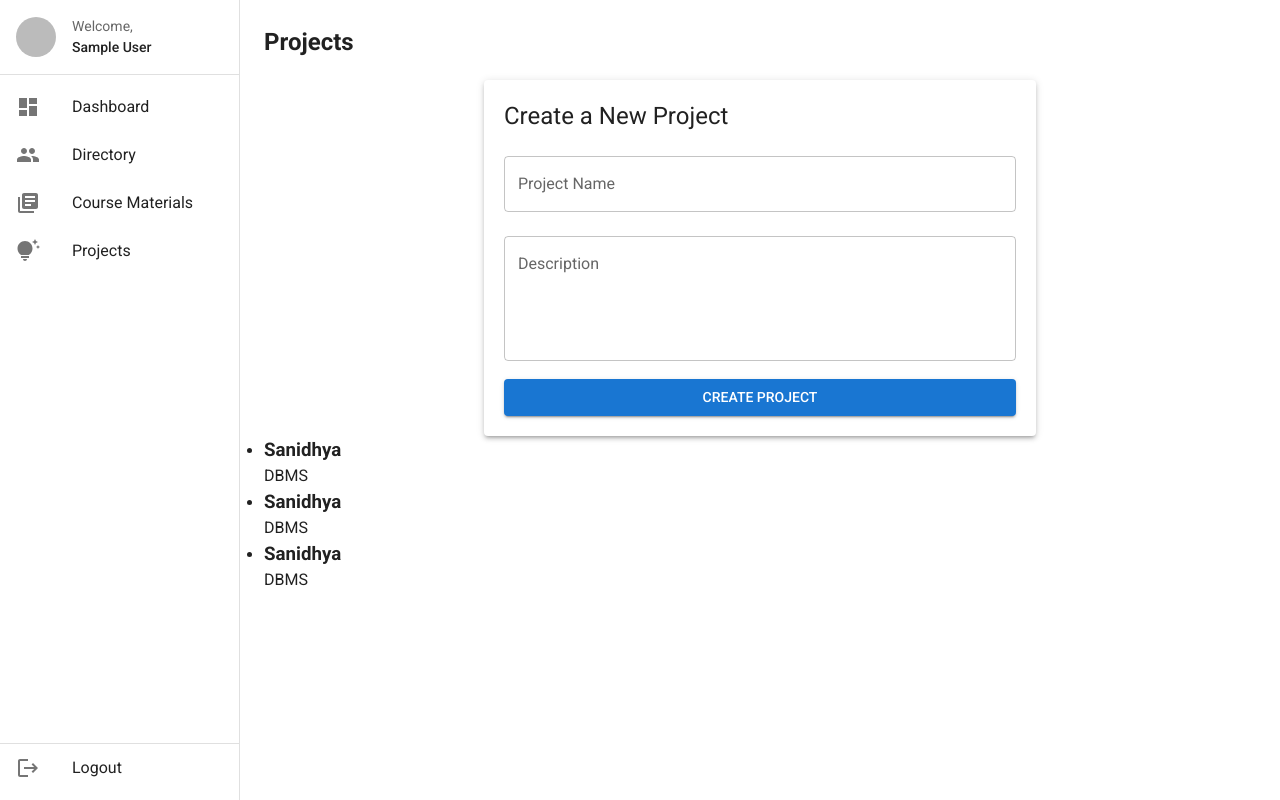
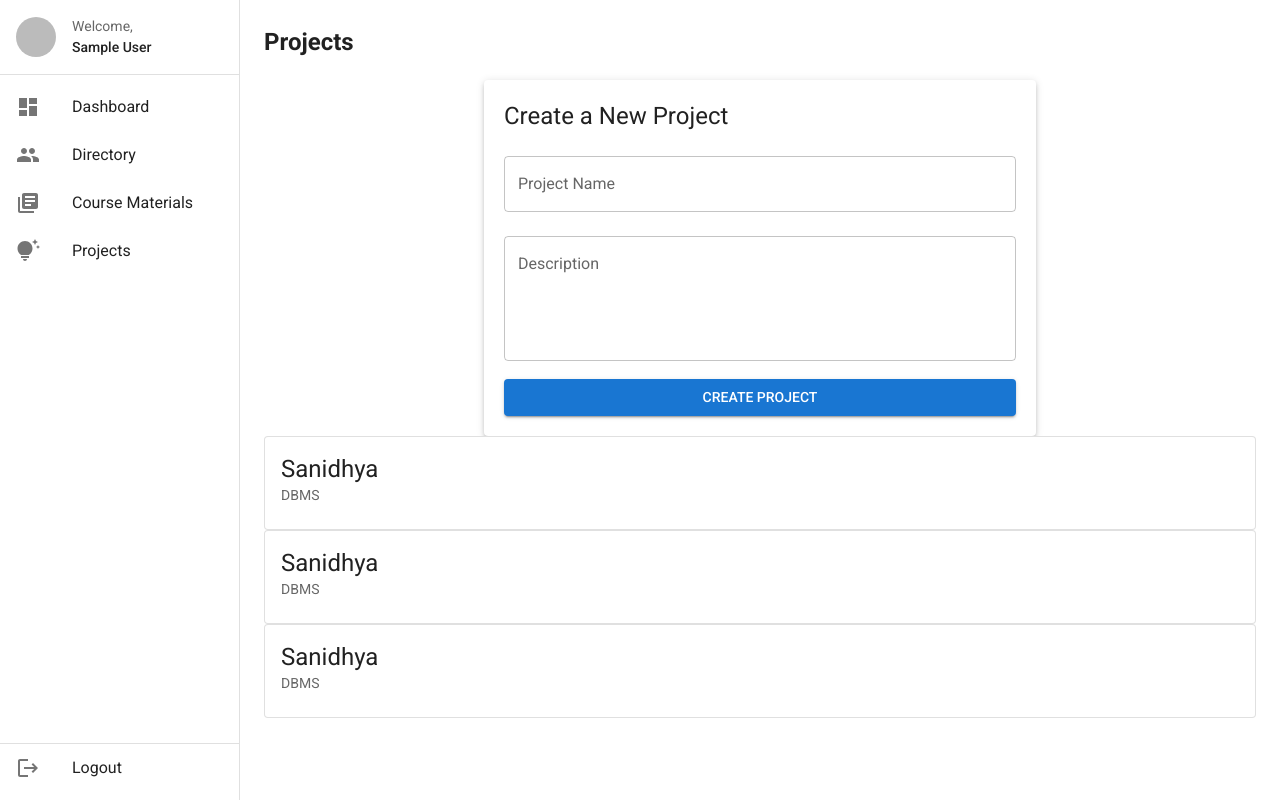
Before and after one commit to kaustavsahoo/cse-dept, a Next.js app: page /projects in a window 1280 px wide. Built offline with nearby package versions, Linux system fonts and the light colour scheme; no server answers; sample sign-in values are in the browser's storage.

Commit message:
add new cards

```diff
--- /dev/null
+++ b/app/(authenticated)/projects/ProjectCard.jsx
@@ -0,0 +1,19 @@
+import React from 'react';
+import { Card, CardContent, Typography } from '@mui/material';
+
+const ProjectCard = ({ projectName, description }) => {
+  return (
+    <Card variant="outlined">
+      <CardContent>
+        <Typography variant="h5" component="div">
+          {projectName}
+        </Typography>
+        <Typography variant="body2" color="textSecondary">
+          {description}
+        </Typography>
+      </CardContent>
+    </Card>
+  );
+};
+
+export default ProjectCard;
--- a/app/(authenticated)/projects/page.jsx
+++ b/app/(authenticated)/projects/page.jsx
@@ -5,6 +5,7 @@ import React, { useEffect, useState } from 'react';
 import { getAllProjects } from './projectsapi';
 import CreateProjectForm from './CreateProjectForm';
 import ProjectForm from './projectForm';
+import ProjectCard from './projectCard';
 function ProjectList() {
     const [projects, setProjects] = useState([
         {
@@ -41,10 +42,8 @@ function ProjectList() {
             <CreateProjectForm />
             <ul>
                 {projects.map((project) => (
-                    <li key={project._id}>
-                        <h3>{project.title}</h3>
-                        <p>{project.description}</p>
-                    </li>
+                    <ProjectCard projectName={project.title} description={project.description}/>
+
                 ))}
             </ul>
         </div>
```
